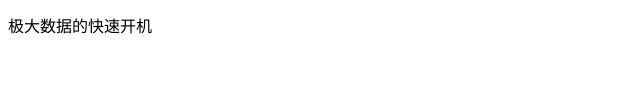
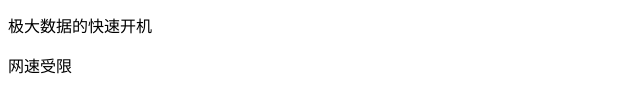
Before and after one commit to jjdreamClub/heianzuzhi, a plain HTML site: page index.html in a window 1280 px wide. Shown: the part 168-280 px from the top of the page, without its empty margins (0-640 px from the left). Drawn offline with Linux system fonts and the light colour scheme.

Commit message:
再来一次

```diff
--- a/index.html
+++ b/index.html
@@ -13,5 +13,6 @@
 
 	<div>成功框事件大富科技阿斯蒂芬</div>
     <p>极大数据的快速开机</p>
+    <p>网速受限</p>
 </body>
 </html>
```
